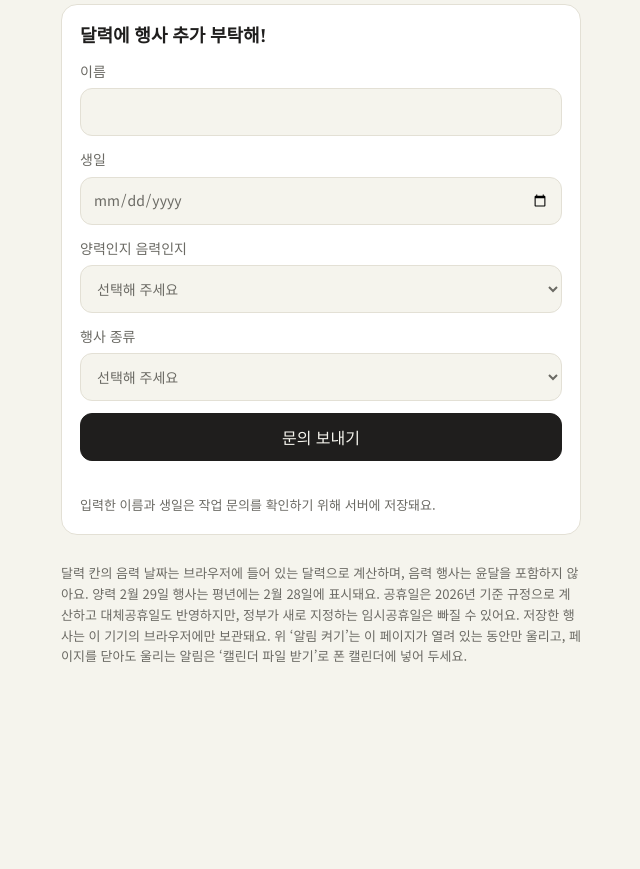
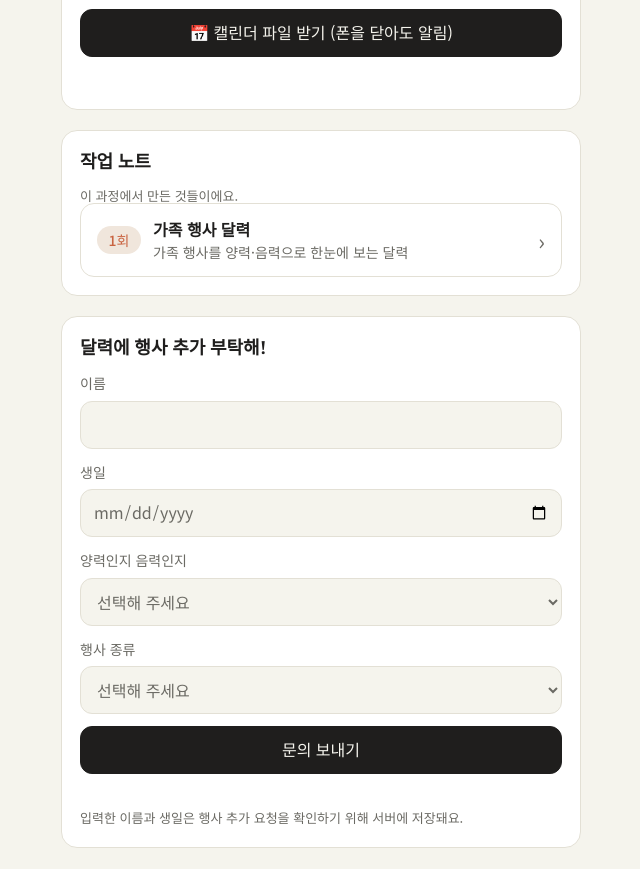
Before and after one commit to lmhlove3/minhee3, a plain HTML site: page index.html in a window 1280 px wide. Shown: the part 1928-2797 px from the top of the page, without its empty margins (319-959 px from the left). Before the commit the page ends 2651 px from the top, so only its background shows below. Drawn offline with Linux system fonts and the light colour scheme; no server answers.

Commit message:
Add files via upload

```diff
--- a/index.html
+++ b/index.html
@@ -49,8 +49,20 @@ html{scroll-padding-top:env(safe-area-inset-top,0px)}
 [hidden]{display:none!important}
 body{margin:0;background:var(--bg);color:var(--ink);font:400 16px/1.6 var(--sans);-webkit-text-size-adjust:100%}
 main{max-width:560px;margin:0 auto;padding:32px 20px 56px}
+.notes{list-style:none;margin:-4px 0 0;padding:0;display:grid;gap:10px}
+.nlink{display:flex;align-items:center;gap:12px;padding:14px 16px;border:1px solid var(--line);border-radius:14px;background:var(--surface);color:inherit;text-decoration:none;transition:background .12s}
+.nlink:hover,.nlink:focus-visible{background:var(--soft)}
+.nround{flex:none;min-width:44px;text-align:center;padding:4px 10px;border-radius:999px;background:var(--soft);color:var(--accent);font:500 14px var(--sans)}
+.ntext{flex:1;min-width:0;display:grid;gap:2px}
+.notes .ntext b{display:block;font:600 16px/1.4 var(--sans);color:var(--ink)}
+.notes .ntext small{display:block;color:var(--muted);font:400 14px/1.4 var(--sans)}
+.narrow{flex:none;color:var(--muted);font-size:22px;line-height:1}
+.first{margin:0 0 16px;padding:14px 16px;border:1px dashed var(--line);border-radius:14px;display:grid;gap:10px;justify-items:start}
+.first p{margin:0;color:var(--muted);font-size:15px;line-height:1.5}
+.first .btn{color:var(--ink);width:auto;min-height:44px;padding:0 18px;display:inline-flex;align-items:center;text-decoration:none}
 .ttl{word-break:keep-all}
 .ttl .w{display:inline-block;white-space:nowrap}
+.ttl .hlw{display:inline-block;white-space:nowrap}
 .ttl .ch{display:inline-block;opacity:0;transform:translateY(.5em);animation:chUp .6s cubic-bezier(.2,.7,.2,1) forwards;animation-delay:calc(var(--i)*.07s + .15s)}
 .ttl .hl .ch{animation:chUp .6s cubic-bezier(.2,.7,.2,1) forwards,chHl .9s ease forwards;animation-delay:calc(var(--i)*.07s + .15s),1.5s}
 @keyframes chUp{to{opacity:1;transform:none}}
@@ -92,13 +104,14 @@ li.item:first-child{border-top:0}
 .empty{color:var(--muted);font-size:15px}
 form{display:grid;gap:12px}
 label{display:grid;gap:6px;font-size:14px;color:var(--muted)}
+input,select,textarea{font-size:16px}
 input,select{width:100%;min-height:48px;padding:0 12px;border:1px solid var(--line);border-radius:12px;background:var(--bg)}
 .row{display:grid;grid-template-columns:1fr 1fr 1fr;gap:10px}
 .btn{min-height:48px;border-radius:12px;border:1px solid var(--ink);background:transparent;cursor:pointer;padding:0 16px}
 .btn.fill{background:var(--ink);color:var(--bg)}
 .del{min-height:44px;min-width:44px;border:1px solid var(--line);border-radius:10px;background:transparent;color:var(--muted);cursor:pointer}
-.note{margin-top:28px;font-size:13px;color:var(--muted)}
-.hint{font-size:13px;color:var(--muted)}
+.note{margin-top:28px;font-size:13px;color:var(--muted);word-break:keep-all;line-height:1.7}
+.hint{font-size:13px;color:var(--muted);word-break:keep-all}
 :root{--holiday:#D92D20}
 @media (prefers-color-scheme: dark){:root:not([data-theme="light"]){--holiday:#FF8A80}}
 :root[data-theme="dark"]{--holiday:#FF8A80}
@@ -129,7 +142,7 @@ input,select{width:100%;min-height:48px;padding:0 12px;border:1px solid var(--li
 .when small.date,.when small.next{display:block}
 .is-editing{border-color:var(--accent)}
 .row.two{grid-template-columns:1fr 1fr}
-.evn{font-size:clamp(8px,2.4vw,10px);line-height:1.15;color:var(--accent);font-weight:500;max-width:100%;overflow:hidden;text-overflow:ellipsis;white-space:nowrap;padding:0 1px;margin-top:1px}
+.evn{font-size:10px;line-height:1.15;color:var(--accent);font-weight:500;max-width:100%;overflow:hidden;display:-webkit-box;-webkit-box-orient:vertical;-webkit-line-clamp:2;line-clamp:2;word-break:break-all;text-align:center;padding:0 1px;margin-top:1px}
 .dday.past{color:var(--muted)}
 #icsCard .hint{margin-bottom:12px}
 #icsCard .btn{width:100%}
@@ -139,15 +152,19 @@ input,select{width:100%;min-height:48px;padding:0 12px;border:1px solid var(--li
 #evYear{-moz-appearance:textfield;appearance:textfield}
 #evYear::-webkit-outer-spin-button,#evYear::-webkit-inner-spin-button{-webkit-appearance:none;margin:0}
 .day{aspect-ratio:auto;min-height:64px;padding:2px 0}
-.lun{font-size:clamp(8px,2.4vw,10px);line-height:1.1;color:var(--muted);font-weight:400;margin-top:1px;white-space:nowrap}
+.lun{font-size:11px;line-height:1.1;color:var(--muted);font-weight:400;margin-top:1px;white-space:nowrap}
 .sr{position:absolute;width:1px;height:1px;overflow:hidden;clip:rect(0 0 0 0)}
 @media (prefers-reduced-motion:reduce){.primary{transition:none}}
 </style>
 </head>
 <body>
 <main>
-  <h1 class="ttl" aria-label="까먹어도 괜찮아요, 제가 챙겨요"><span class="w"><span class="ch" style="--i:0">까</span><span class="ch" style="--i:1">먹</span><span class="ch" style="--i:2">어</span><span class="ch" style="--i:3">도</span></span> <span class="w"><span class="ch" style="--i:4">괜</span><span class="ch" style="--i:5">찮</span><span class="ch" style="--i:6">아</span><span class="ch" style="--i:7">요</span><span class="ch" style="--i:8">,</span></span> <span class="w hl"><span class="ch" style="--i:9">제</span><span class="ch" style="--i:10">가</span></span> <span class="w hl"><span class="ch" style="--i:11">챙</span><span class="ch" style="--i:12">겨</span><span class="ch" style="--i:13">요</span></span></h1>
+  <h1 class="ttl" aria-label="까먹어도 괜찮아요, 제가 챙겨요"><span class="w"><span class="ch" style="--i:0">까</span><span class="ch" style="--i:1">먹</span><span class="ch" style="--i:2">어</span><span class="ch" style="--i:3">도</span></span> <span class="w"><span class="ch" style="--i:4">괜</span><span class="ch" style="--i:5">찮</span><span class="ch" style="--i:6">아</span><span class="ch" style="--i:7">요</span><span class="ch" style="--i:8">,</span></span> <span class="hlw"><span class="w hl"><span class="ch" style="--i:9">제</span><span class="ch" style="--i:10">가</span></span> <span class="w hl"><span class="ch" style="--i:11">챙</span></span><span class="ch" style="--i:12">겨</span><span class="ch" style="--i:13">요</span></span></h1>
   <p class="lead">생일, 제사, 가족 행사를 양력이든 음력이든 한 번만 적어 두세요. 양력 달력에 표시하고, 음력 날짜도 작게 같이 보여 드려요.</p>
+  <div class="first" id="firstHint">
+    <p>아직 저장한 행사가 없어요. 아래에서 행사를 저장하면 달력에 표시돼요.</p>
+    <a class="btn" href="#formCard">행사 저장하러 가기</a>
+  </div>
 
   <section class="card" aria-labelledby="calTitle">
     <p class="wx" id="wx" hidden></p>
@@ -227,6 +244,20 @@ input,select{width:100%;min-height:48px;padding:0 12px;border:1px solid var(--li
     <p class="msg" id="icsMsg" role="status"></p>
   </section>
 
+  <section class="card" id="notesCard" aria-labelledby="notesTitle">
+    <h2 id="notesTitle">작업 노트</h2>
+    <p class="hint">이 과정에서 만든 것들이에요.</p>
+    <ul class="notes">
+      <li>
+        <a class="nlink" href="https://minhee3.vercel.app/" target="_blank" rel="noopener">
+          <span class="nround">1회</span>
+          <span class="ntext"><b>가족 행사 달력</b><small>가족 행사를 양력·음력으로 한눈에 보는 달력</small></span>
+          <span class="narrow" aria-hidden="true">›</span>
+        </a>
+      </li>
+    </ul>
+  </section>
+
   <section class="card" aria-labelledby="iqTitle">
     <h2 id="iqTitle">달력에 행사 추가 부탁해!</h2>
     <form id="iqForm">
@@ -254,10 +285,10 @@ input,select{width:100%;min-height:48px;padding:0 12px;border:1px solid var(--li
       <button class="btn fill" type="submit" id="iqBtn">문의 보내기</button>
     </form>
     <p class="msg" id="iqMsg" role="status"></p>
-    <p class="hint">입력한 이름과 생일은 작업 문의를 확인하기 위해 서버에 저장돼요.</p>
+    <p class="hint">입력한 이름과 생일은 행사 추가 요청을 확인하기 위해 서버에 저장돼요.</p>
   </section>
 
-  <p class="note">달력 칸의 음력 날짜는 브라우저에 들어 있는 달력으로 계산하며, 음력 행사는 윤달을 포함하지 않아요. 양력 2월 29일 행사는 평년에는 2월 28일에 표시돼요. 공휴일은 2026년 기준 규정으로 계산하고 대체공휴일도 반영하지만, 정부가 새로 지정하는 임시공휴일은 빠질 수 있어요. 저장한 행사는 이 기기의 브라우저에만 보관돼요. 위 ‘알림 켜기’는 이 페이지가 열려 있는 동안만 울리고, 페이지를 닫아도 울리는 알림은 ‘캘린더 파일 받기’로 폰 캘린더에 넣어 두세요.</p>
+  <p class="note">달력의 음력 날짜는 브라우저가 계산하고, 윤달 행사는 넣을 수 없어요. 공휴일은 2026년 기준 규정이라 임시공휴일은 빠질 수 있어요. 저장한 행사는 이 기기의 브라우저에만 보관돼요. ‘알림 켜기’는 페이지가 열려 있을 때만 울리니, 닫아도 울리는 알림은 ‘캘린더 파일 받기’로 폰 캘린더에 넣어 두세요.</p>
 </main>
 
 <script>
@@ -496,7 +527,7 @@ input,select{width:100%;min-height:48px;padding:0 12px;border:1px solid var(--li
       ul.appendChild(li);
     });
   }
-  function renderAll(){renderCal();renderUpcoming();renderSaved()}
+  function renderAll(){renderCal();renderUpcoming();renderSaved();$("firstHint").hidden=events.length>0}
   $("savedToggle").onclick=function(){
     var open=this.getAttribute("aria-expanded")!=="true";
     this.setAttribute("aria-expanded",String(open));
```
